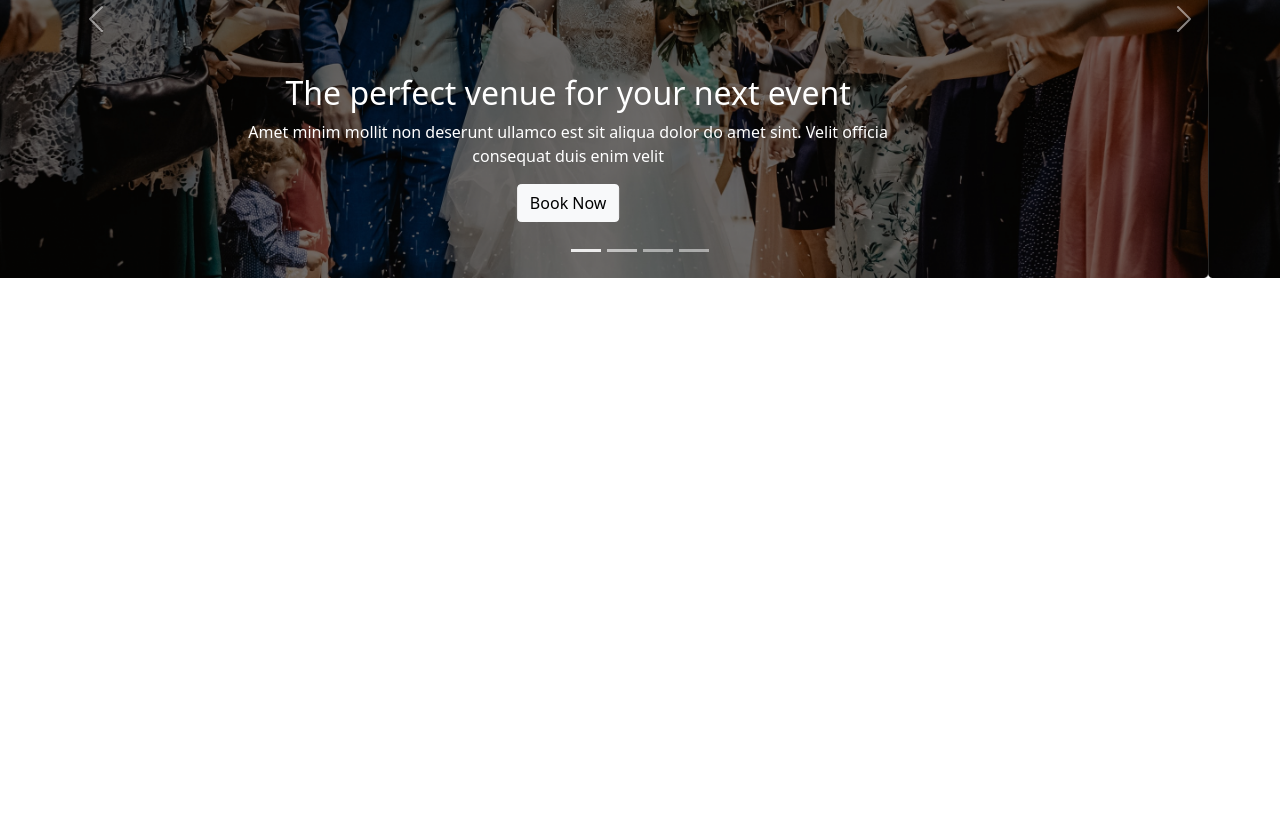
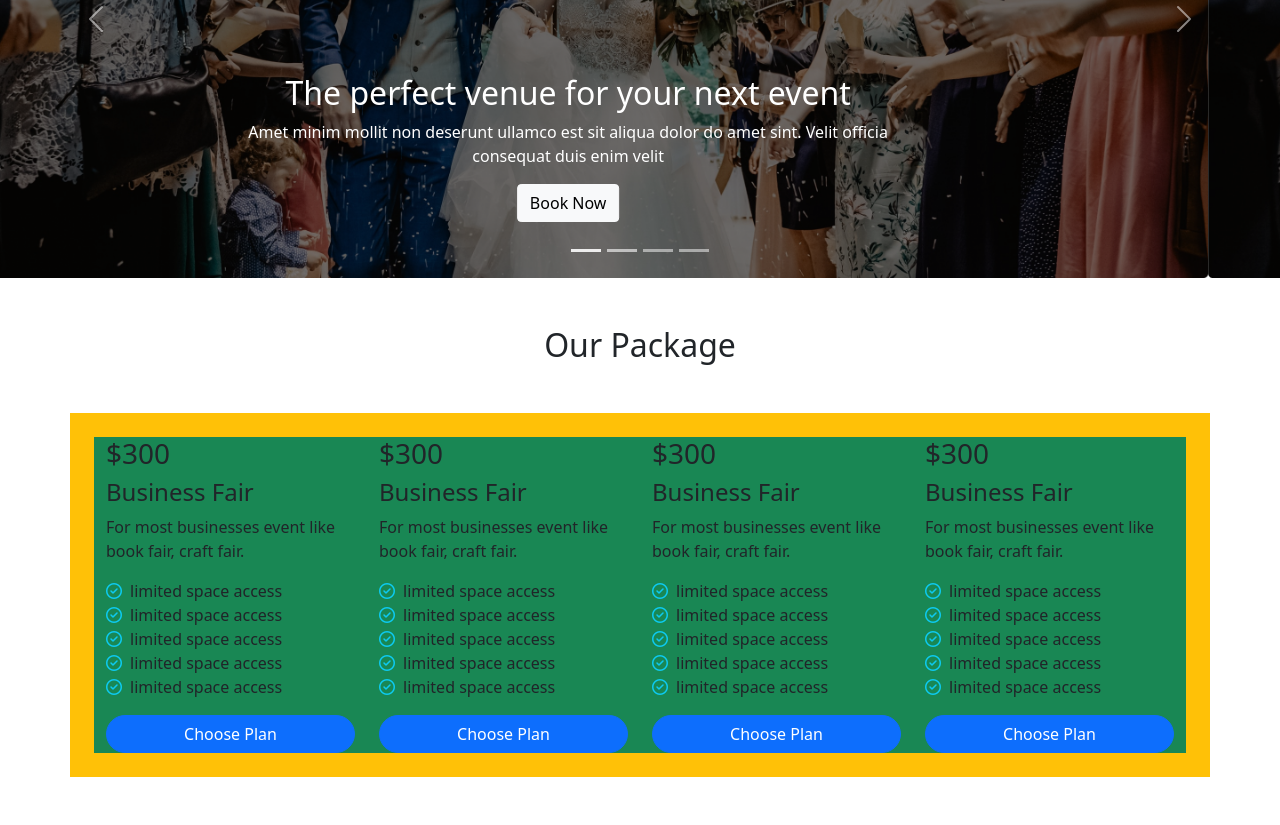
Before and after one commit to Zakaria6789/Convention-Center, a plain HTML site: page index.html in a window 1280 px wide. Shown: the part 297-1122 px from the top of the page. Before the commit the page ends 800 px from the top, so only its background shows below. Drawn offline with nearby package versions, Linux system fonts and the light colour scheme.

Commit message:
our package section something ok

```diff
--- a/index.html
+++ b/index.html
@@ -6,6 +6,8 @@
     <meta http-equiv="X-UA-Compatible" content="IE=edge">
     <meta name="viewport" content="width=device-width, initial-scale=1.0">
     <title>Convention-Center</title>
+    <!-- Font Awesome Link -->
+    <script src="https://kit.fontawesome.com/e61ca726fa.js" crossorigin="anonymous"></script>
     <!-- Bootstrap Style-Sheet -->
     <link href="https://cdn.jsdelivr.net/npm/bootstrap@5.1.3/dist/css/bootstrap.min.css" rel="stylesheet"
         integrity="sha384-1BmE4kWBq78iYhFldvKuhfTAU6auU8tT94WrHftjDbrCEXSU1oBoqyl2QvZ6jIW3" crossorigin="anonymous">
@@ -116,7 +118,70 @@
         </div>
     </header>
     <main>
-
+        <!-- Our Package Section -->
+        <section class="py-5">
+            <div class="container">
+                <h2 class="text-center mb-5">Our Package</h2>
+                <div class="row p-4 bg-warning">
+                    <div class="col-md-3 bg-success">
+                        <h3>$300</h3>
+                        <h4>Business Fair</h4>
+                        <p>For most businesses event
+                            like book fair, craft fair.</p>
+                        <ul class="list-unstyled">
+                            <li><i class="far fa-check-circle me-2 text-info"></i>limited space access</li>
+                            <li><i class="far fa-check-circle me-2 text-info"></i>limited space access</li>
+                            <li><i class="far fa-check-circle me-2 text-info"></i>limited space access</li>
+                            <li><i class="far fa-check-circle me-2 text-info"></i>limited space access</li>
+                            <li><i class="far fa-check-circle me-2 text-info"></i>limited space access</li>
+                        </ul>
+                        <button class="btn btn-primary rounded-pill w-100">Choose Plan</button>
+                    </div>
+                    <div class="col-md-3 bg-success">
+                        <h3>$300</h3>
+                        <h4>Business Fair</h4>
+                        <p>For most businesses event
+                            like book fair, craft fair.</p>
+                        <ul class="list-unstyled">
+                            <li><i class="far fa-check-circle me-2 text-info"></i>limited space access</li>
+                            <li><i class="far fa-check-circle me-2 text-info"></i>limited space access</li>
+                            <li><i class="far fa-check-circle me-2 text-info"></i>limited space access</li>
+                            <li><i class="far fa-check-circle me-2 text-info"></i>limited space access</li>
+                            <li><i class="far fa-check-circle me-2 text-info"></i>limited space access</li>
+                        </ul>
+                        <button class="btn btn-primary rounded-pill w-100">Choose Plan</button>
+                    </div>
+                    <div class="col-md-3 bg-success">
+                        <h3>$300</h3>
+                        <h4>Business Fair</h4>
+                        <p>For most businesses event
+                            like book fair, craft fair.</p>
+                        <ul class="list-unstyled">
+                            <li><i class="far fa-check-circle me-2 text-info"></i>limited space access</li>
+                            <li><i class="far fa-check-circle me-2 text-info"></i>limited space access</li>
+                            <li><i class="far fa-check-circle me-2 text-info"></i>limited space access</li>
+                            <li><i class="far fa-check-circle me-2 text-info"></i>limited space access</li>
+                            <li><i class="far fa-check-circle me-2 text-info"></i>limited space access</li>
+                        </ul>
+                        <button class="btn btn-primary rounded-pill w-100">Choose Plan</button>
+                    </div>
+                    <div class="col-md-3 bg-success">
+                        <h3>$300</h3>
+                        <h4>Business Fair</h4>
+                        <p>For most businesses event
+                            like book fair, craft fair.</p>
+                        <ul class="list-unstyled">
+                            <li><i class="far fa-check-circle me-2 text-info"></i>limited space access</li>
+                            <li><i class="far fa-check-circle me-2 text-info"></i>limited space access</li>
+                            <li><i class="far fa-check-circle me-2 text-info"></i>limited space access</li>
+                            <li><i class="far fa-check-circle me-2 text-info"></i>limited space access</li>
+                            <li><i class="far fa-check-circle me-2 text-info"></i>limited space access</li>
+                        </ul>
+                        <button class="btn btn-primary rounded-pill w-100">Choose Plan</button>
+                    </div>
+                </div>
+            </div>
+        </section>
     </main>
     <footer>
 
```
